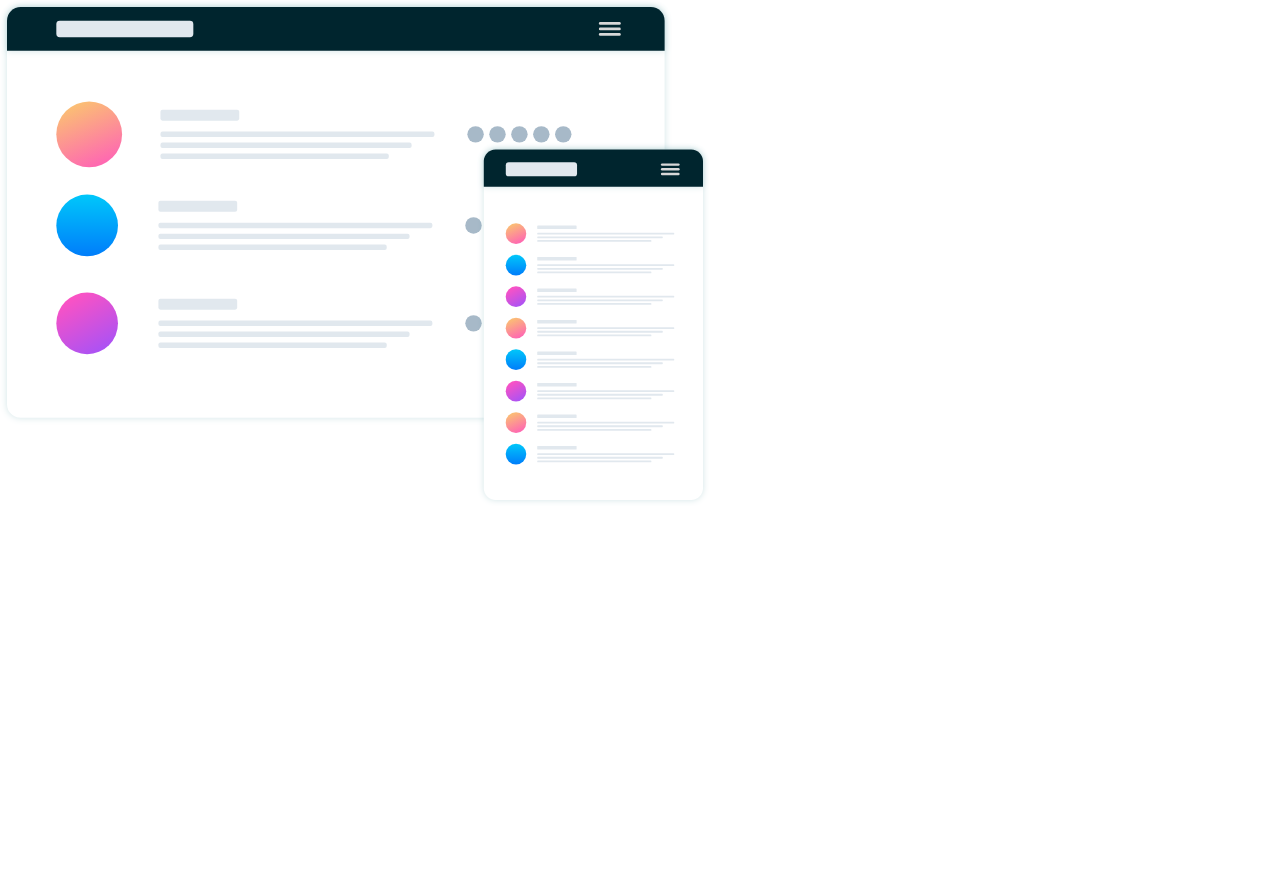
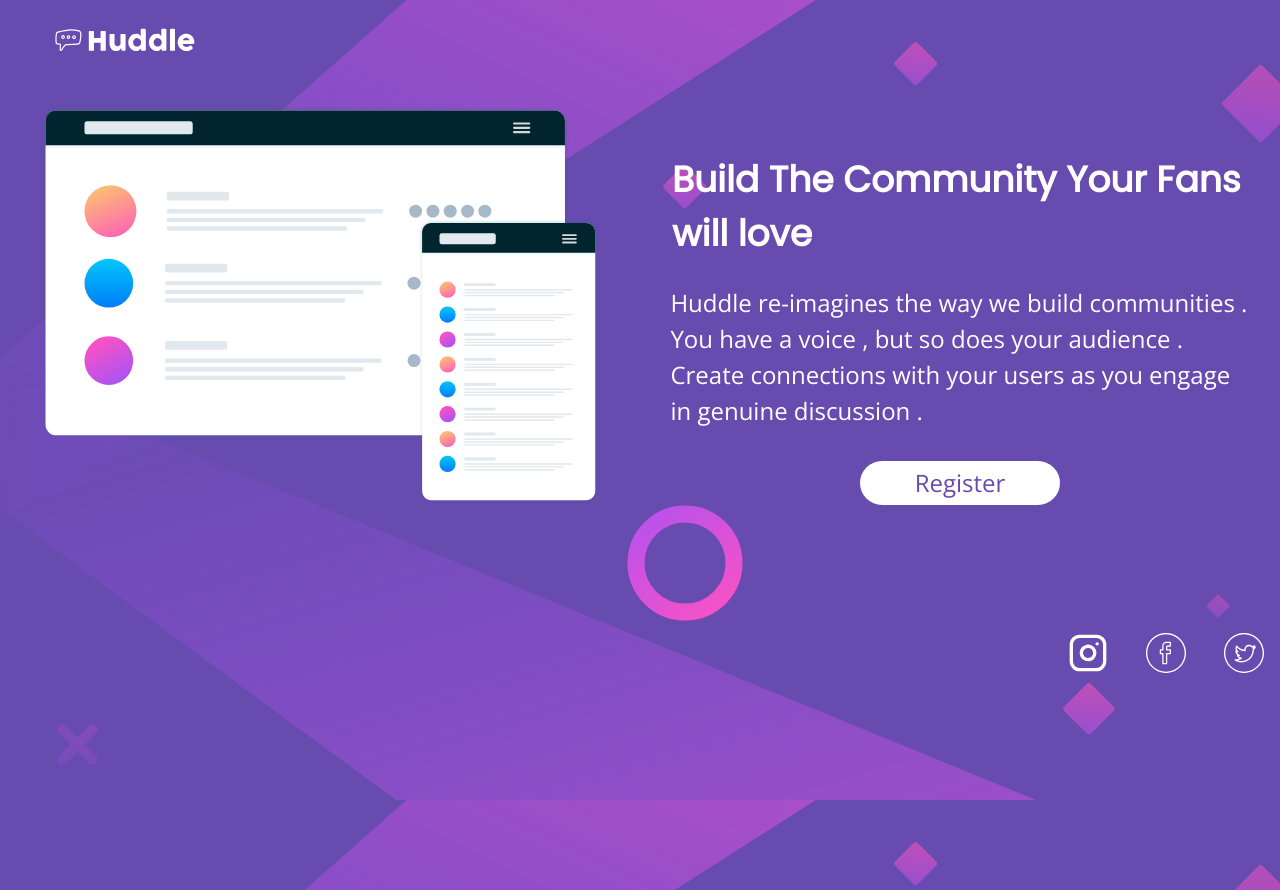
Before and after one commit to Khaltech99/huddle-landing-page, a plain HTML site: page index.html in a window 1280 px wide. Shown: the top 890 px of the page. Before the commit the page ends 800 px from the top, so only its background shows below. Drawn offline with nearby package versions, Linux system fonts and the light colour scheme.

Commit message:
completed

```diff
--- a/CSS/style.css
+++ b/CSS/style.css
@@ -5,6 +5,17 @@
 
 body {
     font-family: 'Open Sans', sans-serif;
+    background: url(/image/bg-mobile.svg);
+    background-size: cover;
+    background-repeat: no-repeat;
+    background-attachment: fixed;
+    background-color: var(--Violet);
+    font-size: 20px;
+    line-height: 1.5;
+}
+
+* {
+    box-sizing: border-box;
 }
 
 h1,
@@ -13,29 +24,123 @@ h3 {
     font-family: 'Poppins', sans-serif;
 }
 
-.icon {
+.logo {
+    width: 150px;
+    height: 80px;
+    margin-top: 0;
+    margin-bottom: 1rem;
+    margin-left: 3rem;
+    padding: 0;
+}
+
+
+/* CALLOUT */
+
+.callout {
+    display: flex;
+    flex-direction: column;
+}
+
+.callout__image {
+    width: 100%;
+    padding: 0 2.5rem;
+    margin: 0;
+}
+
+.callout__body {
+    padding: 0 2rem;
+    color: #fff;
+    padding-bottom: 2rem;
+}
+
+.callout__heading {
+    margin-bottom: 0;
+    padding-bottom: 0;
+    padding: 0 2rem;
+    margin-top: 3rem;
+}
+
+.callout__text {
+    margin-bottom: 2rem;
+    padding: 0 1.9rem;
+}
+
+.btn {
+    background-color: #fff;
+    color: var(--Violet);
+    padding: .5rem 1rem;
+    outline: 0;
+    border: 0;
+    border-radius: 40px;
+    width: 200px;
+    text-align: center;
+    cursor: pointer;
+}
+
+.btn:active {
+    background-color: var(--Soft-Magenta);
+    color: #fff;
+    transition: background .3s ease-in-out;
+}
+
+.callout__content {
+    display: flex;
+    flex-direction: column;
+    justify-content: flex-start;
+    align-items: center;
+    margin: 0;
+}
+
+.callout__icons {
+    align-self: center;
+    margin-top: 1.5rem;
+}
+
+.icons {
     display: inline-block;
-    width: 1em;
-    height: 1em;
-    stroke-width: 0;
-    stroke: currentColor;
-    fill: currentColor;
 }
 
 .icon {
     display: inline-block;
-    width: 1em;
-    height: 1em;
+    width: 40px;
+    height: 40px;
     stroke-width: 0;
     stroke: currentColor;
-    fill: currentColor;
+    fill: #fff;
+    margin: 1rem;
+    margin-top: 3rem;
 }
 
-.icon {
-    display: inline-block;
-    width: 1em;
-    height: 1em;
-    stroke-width: 0;
-    stroke: currentColor;
-    fill: currentColor;
+
+/* MEDIA QUERIES */
+
+@media screen and (min-width:1024px) {
+    body {
+        font-size: 24px;
+    }
 }
+
+@media screen and (min-width:768px) {
+    body {
+        background-image: url(/image/bg-desktop.svg);
+    }
+    .grid {
+        display: grid;
+        gap: 0;
+    }
+    .grid-2x2 {
+        grid-template-columns: repeat(2, 1fr);
+        grid-template-rows: repeat(2, 1fr);
+    }
+    .callout__icons {
+        align-self: flex-end;
+        margin-top: 5rem;
+        align-self: flex-end;
+    }
+    .callout__body {
+        padding: 0;
+    }
+    .callout__heading {
+        text-align: left;
+    }
+}
--- a/index.html
+++ b/index.html
@@ -14,9 +14,34 @@
 </head>
 
 <body>
-    <section class="callout">
-        <img class="callout__image" src="/image/illustration-mockups.svg" alt="" />
-    </section>
+    <header class="header">
+        <img class="logo" src="/image/logo.svg" alt="" />
+        <section class="callout grid grid-2x2">
+            <img class="callout__image" src="/image/illustration-mockups.svg" alt="" />
+            <div class="callout__body">
+                <div class="callout__content">
+                    <h2 class="callout__heading">
+                        Build The Community Your Fans will love
+                    </h2>
+                    <p class="callout__text">
+                        Huddle re-imagines the way we build communities . You have a voice , but so does your audience . Create connections with your users as you engage in genuine discussion .
+                    </p>
+                    <input class="btn" type="submit" value="Register" />
+                    <div class="callout__icons">
+                        <svg class="icon">
+                <use xlink:href="/icons/sprite (4).svg#instagram"></use>
+              </svg>
+                        <svg class="icon">
+                <use xlink:href="/icons/sprite (4).svg#facebook"></use>
+              </svg>
+                        <svg class="icon">
+                <use xlink:href="/icons/sprite (4).svg#twitter1"></use>
+              </svg>
+                    </div>
+                </div>
+            </div>
+        </section>
+    </header>
 </body>
 
 </html>
```
Also changed, not shown: icons/facebook.svg (deleted), icons/instagram.svg (deleted), icons/sprite (4).svg (added), icons/twitter.svg (deleted), 1 other file.
